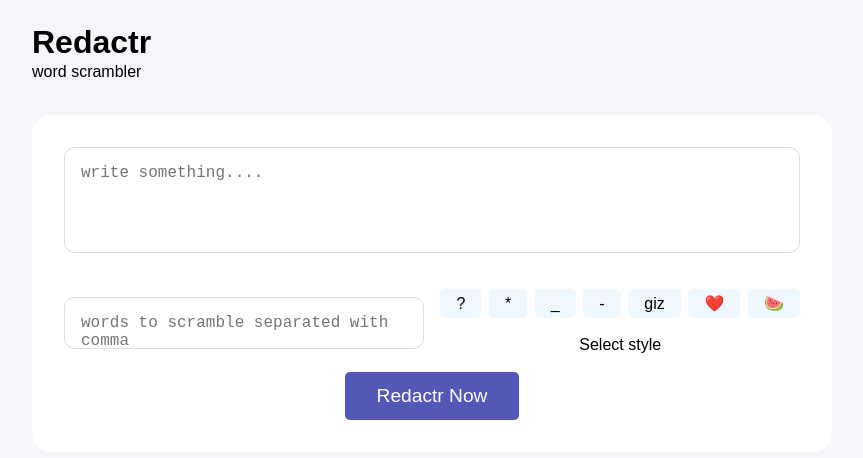
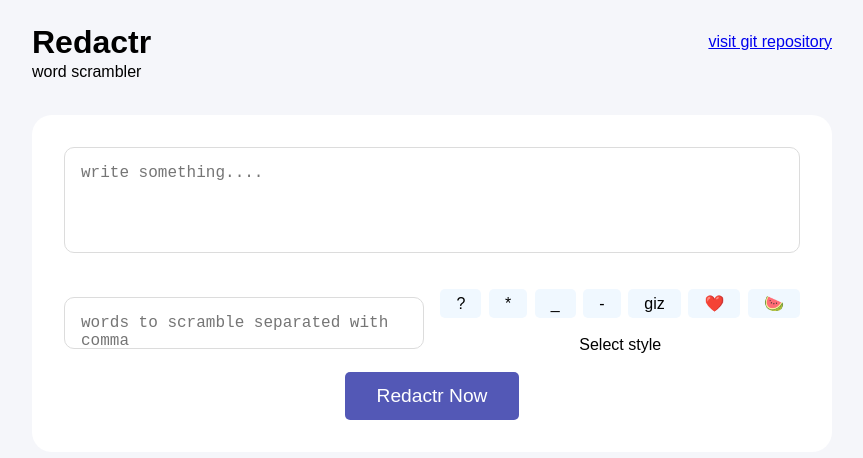
Before and after one commit to chile4coding/redactr, a plain HTML site: page index.html in a window 1280 px wide. Shown: the whole page, without its empty margins (208-1071 px from the left). Drawn offline with Linux system fonts and the light colour scheme.

Commit message:
added header

```diff
--- a/index.html
+++ b/index.html
@@ -10,11 +10,17 @@
   <body>
     <main>
 
-        <div>
-            <h1>Redactr</h1>
-            <p>word scrambler</p>
+        <header class="redactr-header">
+            <div>
+                <h1>Redactr</h1>
+                <p>word scrambler</p>
 
-        </div>
+            </div>
+
+           <a href="https://github.com/chile4coding/redactr.git">visit git repository</a>
+
+
+        </header>
       <section>
         <div class="input-container">
           <textarea name="" id="post" rows="4" placeholder="write something...."></textarea>
--- a/style.css
+++ b/style.css
@@ -112,3 +112,8 @@ h1{
 .add{
      background-color: #5358B6
 }
+header{
+    display: flex;
+    justify-content: space-between;
+    align-items: center;
+}
```
